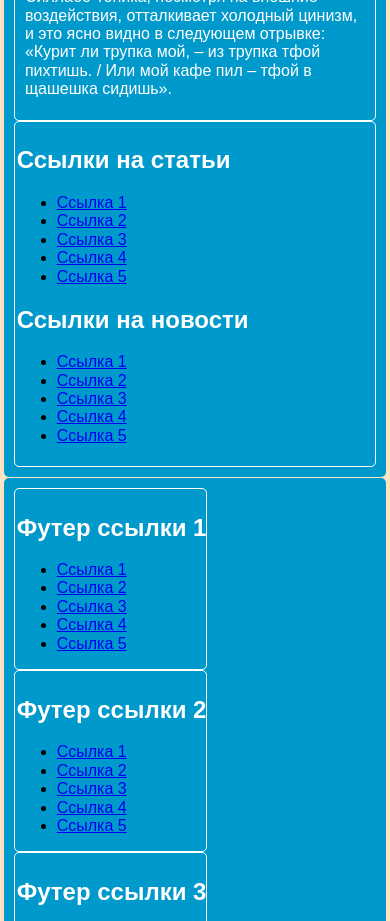
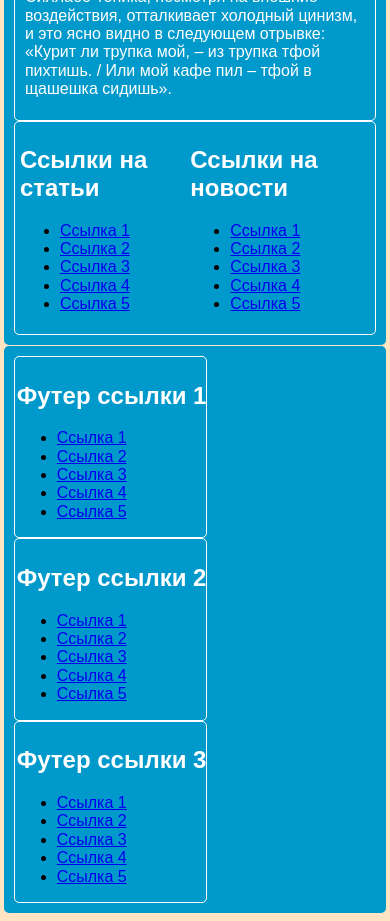
Before and after one commit to YuliyaYu/Lesson6.Flexbox3, a plain HTML site: page index.html in a window 390 px wide. Shown: the part 840-1761 px from the top of the page. Drawn offline with Linux system fonts and the light colour scheme.

Commit message:
Changes according to comments are in.

```diff
--- a/css/style2.css
+++ b/css/style2.css
@@ -83,7 +83,7 @@ h2 {
 
 .toread {
     width: 75%;
-    border-right: 0.5%;
+    border-right: 1px solid white;
     padding: 10px;
 }
 
@@ -138,10 +138,19 @@ p {
         order: 1;
         width: auto;
         padding-top: 5px;
+        padding-left: 5px;
         padding-bottom: 5px;
         border: 1px solid white;
+
+    }
+    .asid1{
+        display: flex;
+
     }
 
+    .readme, .news{
+        flex-grow: 49%;
+    }
     .toread{
         width: auto;
         padding-top: 5px;
--- a/index.html
+++ b/index.html
@@ -2,6 +2,7 @@
 <html lang="en">
 
 <head>
+    <meta charset="utf-8">
     <link rel="stylesheet" href="css/style2.css">
     <link rel="stylesheet" href="css/normalize.css">
     <title> Урок 6 Flex-box Сетка 3</title>
@@ -33,7 +34,8 @@
 
     <main class="container container2">
         <div class="element asidebl">
-            <aside>
+            <aside class="asid1">
+                <div class="readme">
                     <h2>Ссылки на статьи</h2>
                     <ul>
                         <li><a href="#">Ссылка 1</a></li>
@@ -42,7 +44,8 @@
                         <li><a href="#">Ссылка 4</a></li>
                         <li><a href="#">Ссылка 5</a></li>
                     </ul>
-
+                </div>
+                <div class="news">
                     <h2>Ссылки на новости</h2>
                     <ul>
                         <li><a href="#">Ссылка 1</a></li>
@@ -51,6 +54,7 @@
                         <li><a href="#">Ссылка 4</a></li>
                         <li><a href="#">Ссылка 5</a></li>
                     </ul>
+                </div>
             </aside>
         </div>
 
```
Lines whose indentation alone changed are shown as unchanged.
